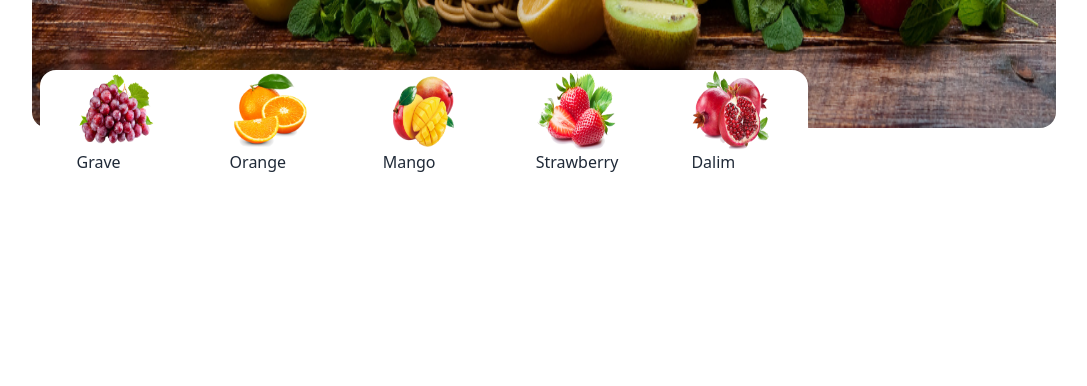
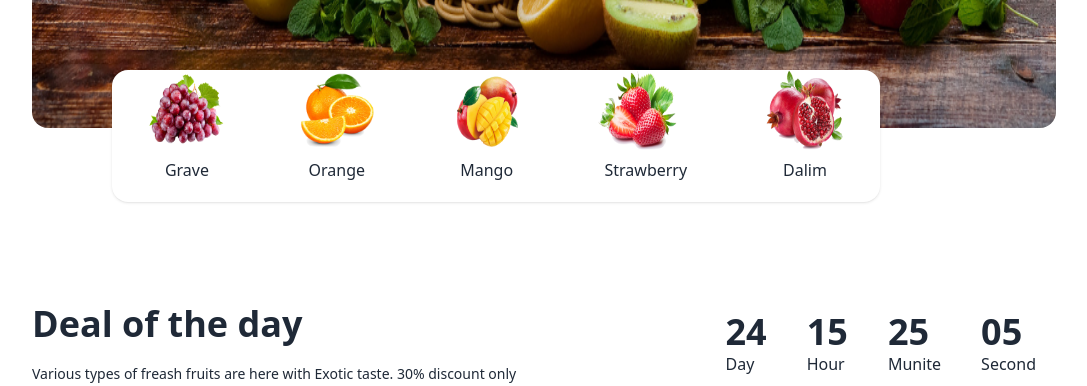
Before and after one commit to Md-Shahriar724/Fruit-brust, a plain HTML site: page index.html in a window 1280 px wide. Shown: the part 772-1158 px from the top of the page, without its empty margins (96-1183 px from the left). Before the commit the page ends 946 px from the top, so only its background shows below. Drawn offline with nearby package versions, Linux system fonts and the light colour scheme; grey boxes are pictures that could not be loaded.

Commit message:
deal descriptio added

```diff
--- a/index.html
+++ b/index.html
@@ -12,7 +12,9 @@
 
   <link rel="preconnect" href="https://fonts.googleapis.com">
   <link rel="preconnect" href="https://fonts.gstatic.com" crossorigin>
-<link href="https://fonts.googleapis.com/css2?family=Lato:wght@300;400;700;900&family=Open+Sans:wght@800&family=Work+Sans:wght@200;300;400;500;600;700&display=swap" rel="stylesheet">
+  <link
+    href="https://fonts.googleapis.com/css2?family=Lato:wght@300;400;700;900&family=Open+Sans:wght@800&family=Work+Sans:wght@200;300;400;500;600;700&display=swap"
+    rel="stylesheet">
 
 </head>
 
@@ -25,8 +27,7 @@
           <label tabindex="0" class="btn btn-ghost lg:hidden">
             <svg xmlns="http://www.w3.org/2000/svg" class="h-5 w-5" fill="none" viewBox="0 0 24 24"
               stroke="currentColor">
-                            <path stroke-linecap="round" stroke-linejoin="round" stroke-width="2"
-                                d="M4 6h16M4 12h8m-8 6h16"/>
+              <path stroke-linecap="round" stroke-linejoin="round" stroke-width="2" d="M4 6h16M4 12h8m-8 6h16" />
             </svg>
           </label>
           <ul tabindex="0"
@@ -105,30 +106,68 @@
           </div>
         </div>
       </div>
-            <div class="flex justify-around bg-[#fff] rounded-box ml-2 -mt-16 absolute w-3/5">
+      <div class="flex justify-around bg-[#fff] rounded-box ml-20 -mt-16 absolute w-3/5 shadow">
         <div>
           <img src="images/fruit1.png" alt="" class="h-20 w-20">
-                    <p>Grave</p>
+          <p class="text-center p-2 pb-5">Grave</p>
         </div>
         <div>
           <img src="images/fruit2.png" alt="" class="h-20 w-20">
-                    <p>Orange</p>
+          <p class="text-center p-2 pb-5">Orange</p>
         </div>
         <div>
           <img src="images/fruit3.png" alt="" class="h-20 w-20">
-                    <p>Mango</p>
+          <p class="text-center p-2 pb-5">Mango</p>
         </div>
         <div>
           <img src="images/fruit4.png" alt="" class="h-20 w-20">
-                    <p>Strawberry</p>
+          <p class="text-center p-2 pb-5">Strawberry</p>
         </div>
         <div>
           <img src="images/fruit5.png" alt="" class="h-20 w-20">
-                    <p>Dalim</p>
+          <p class="text-center p-2 pb-5">Dalim</p>
         </div>
       </div>
     </section>
   </header>
+  <!-- header section ends  here -->
+  <main class="w-4/5 mx-auto">
+    <!-- deal of the day section  -->
+    <section>
+      <div class="mt-[150px]">
+        <div class="flex justify-between items-center">
+          <div class="align-left">
+            <h1 class="text-4xl font-bold py-5">Deal of the day</h1>
+            <p class=" text-sm font-light w-3/4">Various types of freash fruits are here with Exotic taste. 30% discount
+              only for today. So what are you waiting for. Just grab this great opurtunity</p>
+          </div>
+          <div class="flex">
+            <div class="mx-5">
+              <h1 class="text-4xl font-bold">24</h1>
+              <p>Day</p>
+            </div>
+            <div class="mx-5">
+              <h1 class="text-4xl font-bold">15</h1>
+              <p>Hour</p>
+            </div>
+            <div class="mx-5">
+              <h1 class="text-4xl font-bold">25</h1>
+              <p>Munite</p>
+            </div>
+            <div class="mx-5">
+              <h1 class="text-4xl font-bold">05</h1>
+              <p>Second</p>
+            </div>
+          </div>
+        </div>
+        <!-- deal descriptio ends here -->
+        <!-- deal cart secrionstart here -->
+        <section>
+
+        </section>
+      </div>
+    </section>
+  </main>
 
 </body>
 
```
Lines whose indentation alone changed are shown as unchanged.
